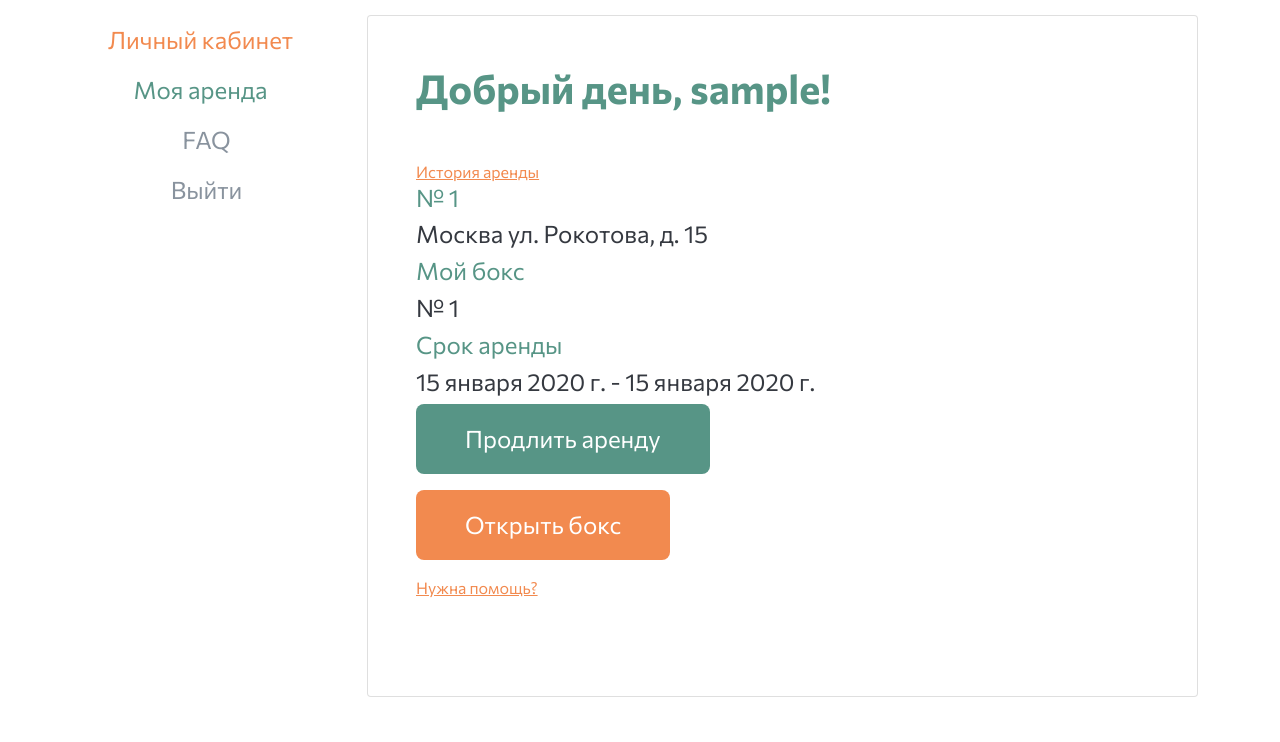
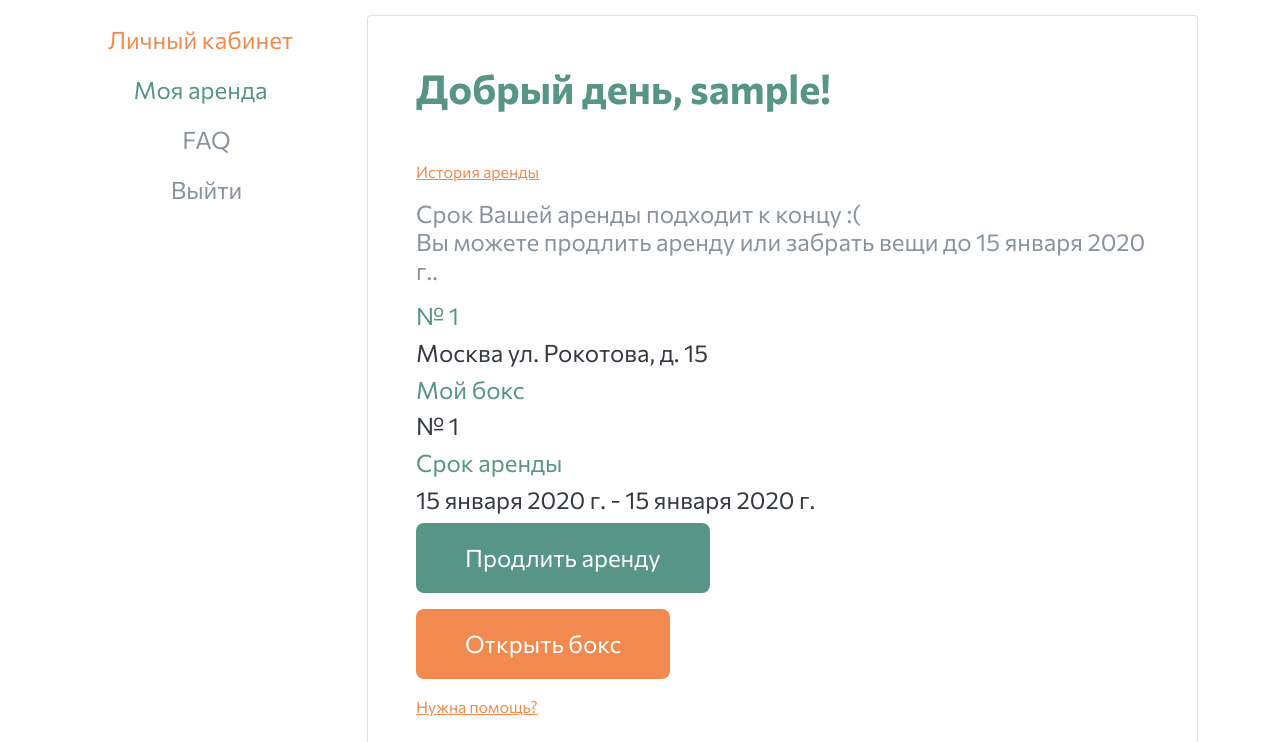
Before and after one commit to Amartyanov1974/SelfStorageService, a Django app: template templates/my-rent.html in a window 1280 px wide, after a click on "Моя аренда". Shown: the part 147-889 px from the top of the page. Run offline with Django 4.2, Linux system fonts and the light colour scheme; data comes from the database, SQL or seed files in the repository; tables that the repository leaves empty hold one stand-in row (values such as "Sample post"); the template is opened without the code that fills it: values that come from a table or form of the project are taken from there, most other values are stand-ins (such as "Sample title", 1, 10 or a date in 2020); parts of the project's set-up code (start-up, migrations or seed data) failed here and were passed over.

Commit message:
Добавил поля для контроля окончания аренды

```diff
--- a/templates/my-rent.html
+++ b/templates/my-rent.html
@@ -109,8 +109,10 @@
                 <div class="tab-pane fade" id="Rent" role="tabpanel" aria-labelledby="Rent-tab">
                     <h1 class="fw-bold SelfStorage_green mb-5">Добрый день, {{username}}!</h1>
                     <a href="#" class="SelfStorage_orange">История аренды</a>
-                    <!--h4 class="SelfStorage_grey my-3">Срок Вашей аренды подходит к концу :(<br>Вы можете продлить аренду или забрать вещи до 28 июня 2022 года включительно.</h4-->
                     {% for order in orders %}
+                    {% if order.days_left < 5 %}
+                    <h4 class="SelfStorage_grey my-3">Срок Вашей аренды подходит к концу :(<br>Вы можете продлить аренду или забрать вещи до {{order.end_date}}.</h4>
+                    {% endif %}
                       <div class="mb-5">
                         <h4 class="SelfStorage_green">№ {{order.box.storage.numer}}</h4>
                         <h4>{{order.box.storage.address}}</h4>
```
Also changed, not shown: storage/admin.py, storage/migrations/0002_remove_order_paid_with_order_end_date_and_more.py, storage/models.py.
